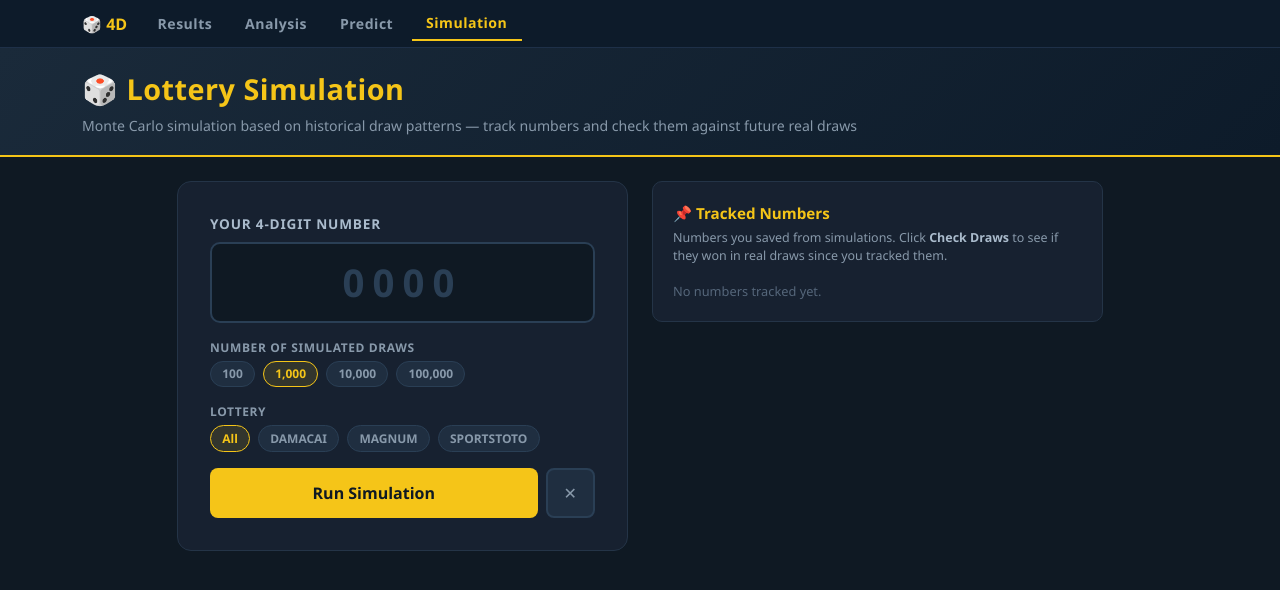
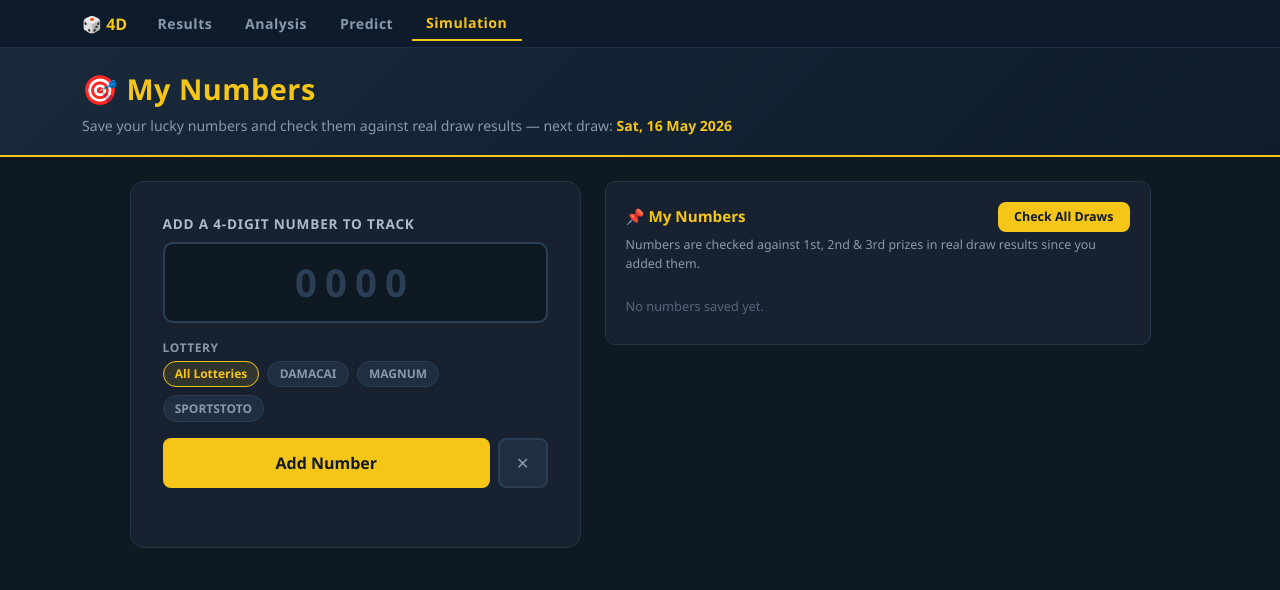
Before and after one commit to saupin/4d-lottery-checker, a Flask app: page /simulate in a window 1280 px wide. Shown: the top 590 px of the page. Run offline with Flask 3, Linux system fonts and the light colour scheme.

Commit message:
Replace Monte Carlo with My Numbers tracker: save numbers and check against real future draws

```diff
--- a/app.py
+++ b/app.py
@@ -7,7 +7,6 @@ Reads lot_results.json and lets users check a 4-digit number for prizes.
 import json
 import math
 import os
-import random
 from collections import Counter, defaultdict
 from datetime import datetime, timedelta
 from flask import Flask, jsonify, render_template, request
@@ -404,59 +403,10 @@ def search():
 
 @app.route("/simulate")
 def simulate():
-    return render_template("simulate.html", active_page="simulate")
+    return render_template("simulate.html", active_page="simulate",
+                           next_draw=next_draw_date())
 
 
-@app.route("/api/simulate")
-def api_simulate():
-    number = request.args.get("number", "").strip()
-    lottery = request.args.get("lottery", "all").strip()
-    try:
-        tries = max(1, min(100000, int(request.args.get("tries", 1000))))
-    except ValueError:
-        tries = 1000
-
-    if not number.isdigit() or len(number) != 4:
-        return jsonify({"error": "Enter a valid 4-digit number"}), 400
-    if lottery not in LOTTERY_KEYS:
-        lottery = "all"
-
-    data = load_results()
-    model = build_prediction_model(data, LOTTERY_KEYS[lottery])
-
-    pos_probs = model["pos_probs"]
-    digits_by_pos  = [list(pos_probs[p].keys())   for p in range(4)]
-    weights_by_pos = [list(pos_probs[p].values()) for p in range(4)]
-
-    wins = 0
-    last_draws: list[dict] = []
-    keep_from = max(0, tries - 100)
-    for i in range(tries):
-        drawn = "".join(
-            random.choices(digits_by_pos[p], weights=weights_by_pos[p], k=1)[0]
-            for p in range(4)
-        )
-        hit = drawn == number
-        if hit:
-            wins += 1
-        if i >= keep_from:
-            last_draws.append({"drawn": drawn, "hit": hit})
-
-    expected = 1.0
-    for p in range(4):
-        expected *= pos_probs[p].get(number[p], 0.001)
-    expected_pct = round(expected * 100, 6)
-    win_rate     = round(wins / tries * 100, 6) if tries else 0
-    luck         = round(win_rate / expected_pct, 2) if expected_pct else 0
-
-    return jsonify({
-        "wins":         wins,
-        "tries":        tries,
-        "win_rate":     win_rate,
-        "expected_pct": expected_pct,
-        "last_draws":   last_draws,
-        "luck":         luck,
-    })
 
 
 if __name__ == "__main__":
--- a/templates/simulate.html
+++ b/templates/simulate.html
@@ -1,61 +1,54 @@
 {% extends "base.html" %}
 
-{% block title %}4D Lottery — Simulation{% endblock %}
+{% block title %}4D Lottery — My Numbers{% endblock %}
 
 {% block header %}
-  <h1>&#127922; Lottery Simulation</h1>
-  <p>Monte Carlo simulation based on historical draw patterns &mdash; track numbers and check them against future real draws</p>
+  <h1>&#127919; My Numbers</h1>
+  <p>Save your lucky numbers and check them against real draw results &mdash; next draw: <strong style="color:#f5c518">{{ next_draw }}</strong></p>
 {% endblock %}
 
 {% block content %}
 <div class="row g-4 justify-content-center">
 
-  <!-- Input column -->
+  <!-- Add number column -->
   <div class="col-lg-5">
     <div class="search-card">
-
-      <label class="mb-2 d-block">Your 4-digit number</label>
-      <input id="simNumber" class="number-input mb-3"
+      <label class="mb-2 d-block">Add a 4-digit number to track</label>
+      <input id="trackInput" class="number-input mb-3"
              type="text" inputmode="numeric" pattern="\d{4}"
              maxlength="4" placeholder="0000" autocomplete="off" />
 
-      <label class="mb-1 d-block" style="font-size:.75rem;color:#8899aa;text-transform:uppercase;letter-spacing:.6px">Number of simulated draws</label>
-      <div class="d-flex gap-2 flex-wrap mb-3">
-        {% for t, lbl in [(100,'100'),(1000,'1,000'),(10000,'10,000'),(100000,'100,000')] %}
-        <span class="filter-pill {% if t == 1000 %}active{% endif %}"
-              id="try-{{ t }}" onclick="selectTries({{ t }})">{{ lbl }}</span>
-        {% endfor %}
-      </div>
-
       <label class="mb-1 d-block" style="font-size:.75rem;color:#8899aa;text-transform:uppercase;letter-spacing:.6px">Lottery</label>
       <div class="d-flex gap-2 flex-wrap mb-3">
-        {% for key, lbl in [('all','All'),('damacai','DAMACAI'),('magnum','MAGNUM'),('toto','SPORTSTOTO')] %}
+        {% for key, lbl in [('all','All Lotteries'),('damacai','DAMACAI'),('magnum','MAGNUM'),('toto','SPORTSTOTO')] %}
         <span class="filter-pill {% if key == 'all' %}active{% endif %}"
-              id="slim-{{ key }}" onclick="selectSimLot('{{ key }}')">{{ lbl }}</span>
+              id="tl-{{ key }}" onclick="selectLot('{{ key }}')">{{ lbl }}</span>
         {% endfor %}
       </div>
 
       <div class="d-flex gap-2">
-        <button class="btn-search flex-grow-1" onclick="runSimulation()">Run Simulation</button>
-        <button class="btn-clear" onclick="clearSim()" title="Clear">&#10005;</button>
+        <button class="btn-search flex-grow-1" onclick="addNumber()">Add Number</button>
+        <button class="btn-clear" onclick="clearInput()" title="Clear">&#10005;</button>
       </div>
+      <div id="add-msg" class="mt-2" style="font-size:.8rem;min-height:1.2rem"></div>
     </div>
-
-    <div id="sim-spinner" class="text-center mt-3" style="display:none">
-      <div class="spin"></div>
-      <div style="font-size:.78rem;color:#8899aa;margin-top:.5rem">Running simulation…</div>
-    </div>
-
-    <div id="sim-result"></div>
   </div>
 
-  <!-- Tracked numbers column -->
-  <div class="col-lg-5">
+  <!-- My numbers list column -->
+  <div class="col-lg-6">
     <div class="section-card">
-      <div class="section-title">&#128204; Tracked Numbers</div>
-      <p class="section-sub">Numbers you saved from simulations. Click <strong style="color:#aabbcc">Check Draws</strong> to see if they won in real draws since you tracked them.</p>
-      <div id="tracked-list">
-        <div style="color:#55667a;font-size:.8rem">No numbers tracked yet. Run a simulation and click <em>Track This Number</em>.</div>
+      <div class="d-flex align-items-center justify-content-between mb-1">
+        <div class="section-title mb-0">&#128204; My Numbers</div>
+        <button class="btn-search" style="padding:.35rem 1rem;font-size:.78rem" onclick="checkAll()">
+          Check All Draws
+        </button>
+      </div>
+      <p class="section-sub">Numbers are checked against 1st, 2nd &amp; 3rd prizes in real draw results since you added them.</p>
+
+      <div id="my-numbers-list">
+        <div style="color:#55667a;font-size:.8rem;padding:.5rem 0">
+          No numbers saved yet. Add one using the form on the left.
+        </div>
       </div>
     </div>
   </div>
@@ -63,188 +56,138 @@
 </div>
 
 <script>
-  const simNum = document.getElementById('simNumber');
-  let simTries   = 1000;
-  let simLottery = 'all';
-  let lastSimNum = '';
+  const trackInput = document.getElementById('trackInput');
+  let selectedLot  = 'all';
 
-  simNum.addEventListener('input', () => { simNum.value = simNum.value.replace(/\D/g,'').slice(0,4); });
-  simNum.addEventListener('keydown', e => { if (e.key === 'Enter') runSimulation(); });
+  const LOT_LABELS = { all: 'All Lotteries', damacai: 'DAMACAI', magnum: 'MAGNUM', toto: 'SPORTSTOTO' };
+  const LOT_KEYWORDS = { damacai: 'damacai', magnum: 'magnum', toto: 'toto' };
 
-  function selectTries(t) {
-    simTries = t;
-    document.querySelectorAll('[id^="try-"]').forEach(el => el.classList.remove('active'));
-    document.getElementById('try-' + t).classList.add('active');
+  trackInput.addEventListener('input', () => { trackInput.value = trackInput.value.replace(/\D/g,'').slice(0,4); });
+  trackInput.addEventListener('keydown', e => { if (e.key === 'Enter') addNumber(); });
+
+  function selectLot(key) {
+    selectedLot = key;
+    document.querySelectorAll('[id^="tl-"]').forEach(el => el.classList.remove('active'));
+    document.getElementById('tl-' + key).classList.add('active');
   }
 
-  function selectSimLot(key) {
-    simLottery = key;
-    document.querySelectorAll('[id^="slim-"]').forEach(el => el.classList.remove('active'));
-    document.getElementById('slim-' + key).classList.add('active');
+  function clearInput() {
+    trackInput.value = '';
+    document.getElementById('add-msg').innerHTML = '';
+    trackInput.focus();
   }
 
-  function clearSim() {
-    simNum.value = '';
-    document.getElementById('sim-result').innerHTML = '';
-    lastSimNum = '';
-    simNum.focus();
+  /* ── localStorage helpers ── */
+  const STORE_KEY = '4d_my_numbers_v2';
+  function load()       { try { return JSON.parse(localStorage.getItem(STORE_KEY) || '[]'); } catch { return []; } }
+  function save(list)   { localStorage.setItem(STORE_KEY, JSON.stringify(list)); }
+
+  function addNumber() {
+    const num = trackInput.value.trim();
+    if (num.length !== 4) { showMsg('Please enter exactly 4 digits.', 'danger'); return; }
+    const list = load();
+    if (list.some(t => t.num === num && t.lottery === selectedLot)) {
+      showMsg(`${num} (${LOT_LABELS[selectedLot]}) is already in your list.`, 'warning'); return;
+    }
+    list.unshift({ num, lottery: selectedLot, date: today() });
+    save(list);
+    clearInput();
+    renderList();
+    showMsg(`${num} added to My Numbers.`, 'success');
   }
 
-  const LOT_LABELS = { all: 'All Lotteries', damacai: 'DAMACAI', magnum: 'MAGNUM', toto: 'SPORTSTOTO' };
-
-  async function runSimulation() {
-    const num = simNum.value.trim();
-    if (num.length !== 4) { showSimError('Please enter exactly 4 digits.'); return; }
-    lastSimNum = num;
-
-    document.getElementById('sim-spinner').style.display = 'block';
-    document.getElementById('sim-result').innerHTML = '';
-
-    try {
-      const res  = await fetch(`/api/simulate?number=${encodeURIComponent(num)}&tries=${simTries}&lottery=${simLottery}`);
-      const data = await res.json();
-      if (!res.ok) { showSimError(data.error || 'Simulation failed.'); return; }
-
-      const luck = data.luck;
-      const luckLabel  = luck >= 2 ? '&#127808; Very Lucky'  : luck >= 1.2 ? '&#10024; Lucky'
-                       : luck >= 0.8 ? '&#9878; Average'     : luck >= 0.3 ? '&#128528; Unlucky'
-                       : '&#128128; Very Unlucky';
-      const luckColour = luck >= 2 ? '#f5c518' : luck >= 1.2 ? '#22c55e'
-                       : luck >= 0.8 ? '#06b6d4' : luck >= 0.3 ? '#f97316' : '#64748b';
-
-      const tape = data.last_draws.map(d =>
-        `<span class="draw-dot ${d.hit ? 'draw-hit' : ''}" title="${d.drawn}"></span>`
-      ).join('');
-
-      document.getElementById('sim-result').innerHTML = `
-        <div class="check-result-card">
-          <div class="d-flex justify-content-between align-items-start mb-3 flex-wrap gap-3">
-            <div>
-              <div class="check-num-display">${num}</div>
-              <div style="font-size:.75rem;color:#55aacc;margin-top:.15rem">${LOT_LABELS[simLottery]}</div>
-            </div>
-            <div class="text-center">
-              <div style="font-size:2.6rem;font-weight:900;color:#f5c518;line-height:1">${data.wins}</div>
-              <div style="font-size:.75rem;color:#8899aa">wins of ${data.tries.toLocaleString()} draws</div>
-            </div>
-          </div>
-
-          <div class="sim-stats-row mb-2">
-            <div class="sim-stat">
-              <div class="sim-stat-val">${data.win_rate.toFixed(4)}%</div>
-              <div class="sim-stat-lbl">Simulated Rate</div>
-            </div>
-            <div class="sim-stat">
-              <div class="sim-stat-val">${data.expected_pct.toFixed(4)}%</div>
-              <div class="sim-stat-lbl">Expected Rate</div>
-            </div>
-            <div class="sim-stat">
-              <div class="sim-stat-val" style="color:${luckColour}">${luck}×</div>
-              <div class="sim-stat-lbl">Luck Factor</div>
-            </div>
-          </div>
-
-          <div style="font-size:.75rem;font-weight:700;color:${luckColour};margin-bottom:.8rem">${luckLabel}</div>
-
-          <div style="font-size:.7rem;color:#8899aa;margin-bottom:.35rem;text-transform:uppercase;letter-spacing:.5px">
-            Last ${data.last_draws.length} draws &nbsp;&#9679; gold = win
-          </div>
-          <div class="draw-tape">${tape}</div>
-
-          <button class="btn-track" onclick="trackNumber('${num}','${simLottery}')">
-            &#128204; Track This Number
-          </button>
-        </div>`;
-
-    } catch(err) {
-      showSimError('Network error. Is the server running?');
-    } finally {
-      document.getElementById('sim-spinner').style.display = 'none';
-    }
+  function removeNumber(num, lottery) {
+    save(load().filter(t => !(t.num === num && t.lottery === lottery)));
+    renderList();
   }
 
-  function showSimError(msg) {
-    document.getElementById('sim-spinner').style.display = 'none';
-    document.getElementById('sim-result').innerHTML =
-      `<div class="alert alert-danger alert-result mt-3">${msg}</div>`;
+  function today() { return new Date().toISOString().slice(0, 10); }
+
+  function showMsg(msg, type) {
+    const colours = { success: '#22c55e', danger: '#f97316', warning: '#f5c518' };
+    document.getElementById('add-msg').innerHTML =
+      `<span style="color:${colours[type]}">${msg}</span>`;
   }
 
-  /* ── Tracked numbers (localStorage) ── */
-  const STORE_KEY = '4d_tracked_numbers';
-
-  function loadTracked() {
-    try { return JSON.parse(localStorage.getItem(STORE_KEY) || '[]'); }
-    catch { return []; }
-  }
-  function saveTracked(list) {
-    localStorage.setItem(STORE_KEY, JSON.stringify(list));
+  /* ── Render list ── */
+  function renderList(results) {
+    results = results || {};
+    const list = load();
+    const el = document.getElementById('my-numbers-list');
+    if (!list.length) {
+      el.innerHTML = '<div style="color:#55667a;font-size:.8rem;padding:.5rem 0">No numbers saved yet.</div>';
+      return;
+    }
+    el.innerHTML = list.map(t => {
+      const key    = t.num + '|' + t.lottery;
+      const res    = results[key];
+      let badge = '';
+      if (res === undefined) {
+        badge = '<span style="color:#55667a;font-size:.72rem">—</span>';
+      } else if (res.wins.length === 0) {
+        badge = `<span class="tracked-miss">No wins in ${res.draws_checked} draw${res.draws_checked!==1?'s':''} since ${fmtDate(t.date)}</span>`;
+      } else {
+        const w = res.wins[0];
+        badge = `<span class="tracked-win">&#127881; ${w.prize} &bull; ${w.lottery} &bull; ${w.date_fmt}</span>`;
+      }
+      return `
+        <div class="tracked-card">
+          <span class="tracked-num">${t.num}</span>
+          <span class="tracked-lot">${LOT_LABELS[t.lottery]}</span>
+          <span class="tracked-date">added ${fmtDate(t.date)}</span>
+          <span class="tracked-result" style="flex:1">${badge}</span>
+          <button class="btn-sm-remove" onclick="checkOne('${t.num}','${t.lottery}','${t.date}')">Check</button>
+          <button class="btn-sm-remove" onclick="removeNumber('${t.num}','${t.lottery}')">&#10005;</button>
+        </div>`;
+    }).join('');
   }
 
-  function trackNumber(num, lottery) {
-    const list = loadTracked();
-    const today = new Date().toISOString().slice(0,10);
-    if (list.some(t => t.num === num && t.lottery === lottery)) {
-      alert(`${num} (${LOT_LABELS[lottery]}) is already being tracked.`);
-      return;
-    }
-    list.unshift({ num, lottery, date: today });
-    saveTracked(list);
-    renderTracked();
+  function fmtDate(iso) {
+    const [y,m,d] = iso.split('-');
+    const mNames = ['','Jan','Feb','Mar','Apr','May','Jun','Jul','Aug','Sep','Oct','Nov','Dec'];
+    return `${+d} ${mNames[+m]} ${y}`;
   }
 
-  function removeTracked(num, lottery) {
-    const list = loadTracked().filter(t => !(t.num === num && t.lottery === lottery));
-    saveTracked(list);
-    renderTracked();
-  }
-
-  function renderTracked() {
-    const list = loadTracked();
-    const el = document.getElementById('tracked-list');
-    if (!list.length) {
-      el.innerHTML = '<div style="color:#55667a;font-size:.8rem">No numbers tracked yet.</div>';
-      return;
-    }
-    el.innerHTML = list.map(t => `
-      <div class="tracked-card" id="tc-${t.num}-${t.lottery}">
-        <span class="tracked-num">${t.num}</span>
-        <span class="tracked-lot">${LOT_LABELS[t.lottery]}</span>
-        <span class="tracked-date">Since ${t.date}</span>
-        <span class="tracked-result" id="tr-${t.num}-${t.lottery}">
-          <span style="color:#55667a;font-size:.72rem">—</span>
-        </span>
-        <button class="btn-sm-remove" style="margin-left:auto" onclick="checkTracked('${t.num}','${t.lottery}','${t.date}')">Check Draws</button>
-        <button class="btn-sm-remove" onclick="removeTracked('${t.num}','${t.lottery}')">&#10005;</button>
-      </div>`).join('');
-  }
-
-  async function checkTracked(num, lottery, since) {
-    const resultEl = document.getElementById(`tr-${num}-${lottery}`);
-    resultEl.innerHTML = '<span style="color:#55667a">checking…</span>';
+  /* ── Check one number ── */
+  async function checkOne(num, lottery, since) {
     try {
       const res  = await fetch(`/search?number=${encodeURIComponent(num)}`);
       const data = await res.json();
-      if (!res.ok) { resultEl.innerHTML = '<span style="color:#f97316">Error</span>'; return; }
+      if (!res.ok) return {};
 
-      const lotKey = lottery === 'all' ? null : LOT_LABELS[lottery];
-      const wins = data.matches.filter(m =>
-        m.date >= since &&
-        (lottery === 'all' || m.lottery === lotKey) &&
-        ['1st Prize','2nd Prize','3rd Prize'].includes(m.prize)
+      const PRIZE_TIERS = ['1st Prize','2nd Prize','3rd Prize'];
+
+      // Count how many distinct draw dates exist after `since` (all lotteries)
+      const drawDatesAfter = new Set(
+        data.matches
+          .filter(m => m.date > since)
+          .map(m => m.date)
       );
 
-      if (wins.length === 0) {
-        resultEl.innerHTML = `<span class="tracked-miss">No wins yet since ${since}</span>`;
-      } else {
-        resultEl.innerHTML = `<span class="tracked-win">&#127881; Won ${wins.length}× — last: ${wins[0].date_fmt}</span>`;
-      }
-    } catch {
-      resultEl.innerHTML = '<span style="color:#f97316">Error</span>';
-    }
+      const wins = data.matches.filter(m =>
+        m.date > since &&
+        PRIZE_TIERS.includes(m.prize) &&
+        (lottery === 'all' || m.lottery.toLowerCase().includes(LOT_KEYWORDS[lottery]))
+      );
+
+      return { wins, draws_checked: drawDatesAfter.size };
+    } catch { return { wins: [], draws_checked: 0 }; }
   }
 
-  // Render on page load
-  renderTracked();
+  /* ── Check all numbers ── */
+  async function checkAll() {
+    const list = load();
+    if (!list.length) return;
+    const results = {};
+    await Promise.all(list.map(async t => {
+      results[t.num + '|' + t.lottery] = await checkOne(t.num, t.lottery, t.date);
+    }));
+    renderList(results);
+  }
+
+  /* ── Init ── */
+  renderList();
+  if (load().length) checkAll();
 </script>
 
 {% endblock %}
```
